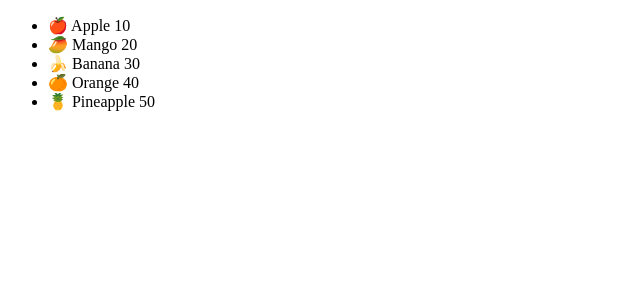
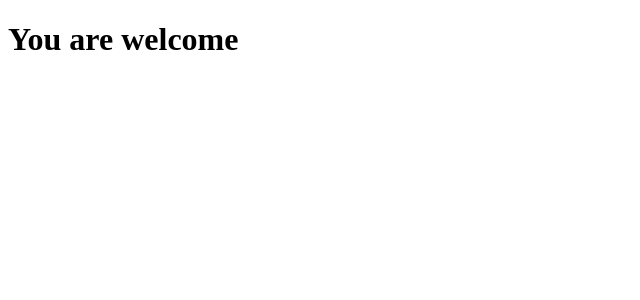
Before and after one commit to DarwinMelaya/React, a React (Vite) app in the folder reactpro/: page / in a window 1280 px wide. Shown: the top 300 px of the page, without its empty margins (0-640 px from the left). Built offline with nearby package versions, Linux system fonts and the light colour scheme.

Commit message:
CONDTIONALY RENDERING JSX & COMPONENTS

```diff
--- a/reactpro/src/App.jsx
+++ b/reactpro/src/App.jsx
@@ -1,9 +1,10 @@
+import ConditionalComponent from "./components/ConditionalComponent";
 import Fruits from "./components/Fruits";
 
 function App() {
   return (
     <div className="App">
-      <Fruits />
+      <ConditionalComponent />
     </div>
   );
 }
--- /dev/null
+++ b/reactpro/src/components/Code.jsx
@@ -0,0 +1,9 @@
+const Code = () => {
+  return (
+    <div>
+      <h1>Code everyday!</h1>
+    </div>
+  );
+};
+
+export default Code;
--- /dev/null
+++ b/reactpro/src/components/ConditionalComponent.jsx
@@ -0,0 +1,13 @@
+import Code from "./Code";
+import Welcome from "./Welcome";
+
+const ConditionalComponent = () => {
+  const display = true;
+  if (display) {
+    return <Welcome />;
+  } else {
+    return <Code />;
+  }
+};
+
+export default ConditionalComponent;
--- /dev/null
+++ b/reactpro/src/components/Welcome.jsx
@@ -0,0 +1,9 @@
+const Welcome = () => {
+  return (
+    <div>
+      <h1>You are welcome</h1>
+    </div>
+  );
+};
+
+export default Welcome;
```
